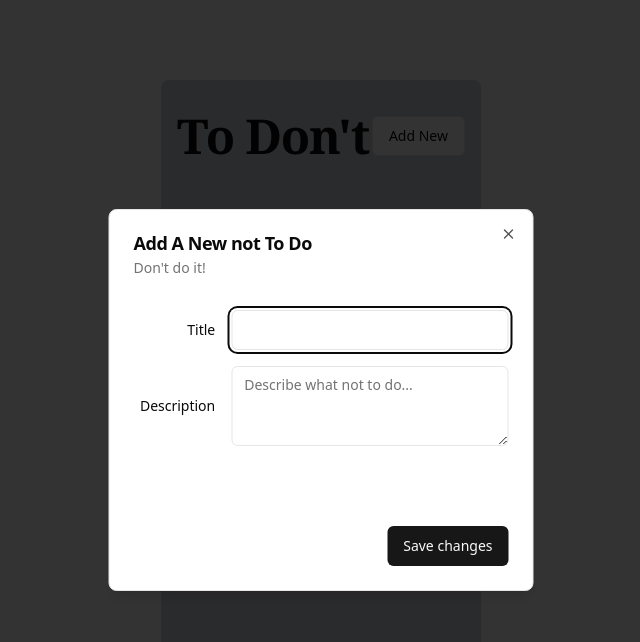
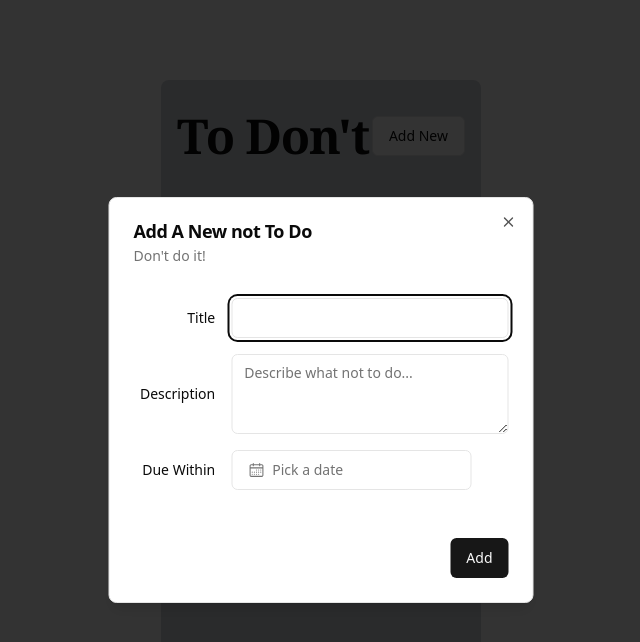
Before and after one commit to Akiful-Islam/Not-ToDo-List, a React (Vite) app: page / in a window 1280 px wide. Both pictures are taken after a click on the button "Add New". Shown: the top 642 px of the page, without its empty margins (319-959 px from the left). Built offline with nearby package versions, Linux system fonts and the light colour scheme.

Commit message:
Add and implement date picker

```diff
--- a/package.json
+++ b/package.json
@@ -12,6 +12,7 @@
   "dependencies": {
     "@hookform/resolvers": "^3.3.4",
     "@radix-ui/react-dialog": "^1.0.5",
+    "@radix-ui/react-icons": "^1.3.0",
     "@radix-ui/react-label": "^2.0.2",
     "@radix-ui/react-popover": "^1.0.7",
     "@radix-ui/react-select": "^2.0.0",
--- a/src/components/AddTodo.tsx
+++ b/src/components/AddTodo.tsx
@@ -11,6 +11,7 @@ import {
 import { Input } from "@/components/ui/input";
 import { Label } from "@/components/ui/label";
 import { Textarea } from "@/components/ui/textarea";
+import { DatePicker } from "@/components/ui/custom/date-picker";
 
 type Props = {
   buttonLabel: string;
@@ -49,12 +50,16 @@ const AddTodo: React.FC<Props> = ({
               placeholder="Describe what not to do..."
             />
           </div>
-          <div className="grid grid-cols-4 items-center gap-4"></div>
-          <div className="grid grid-cols-4 items-center gap-4"></div>
+          <div className="grid grid-cols-4 items-center gap-4">
+            <Label htmlFor="dueDate" className="text-right">
+              Due Within
+            </Label>
+            <DatePicker />
+          </div>
           <div className="grid grid-cols-4 items-center gap-4"></div>
         </div>
         <DialogFooter>
-          <Button type="submit">Save changes</Button>
+          <Button type="submit">Add</Button>
         </DialogFooter>
       </DialogContent>
     </Dialog>
--- /dev/null
+++ b/src/components/ui/custom/date-picker.tsx
@@ -0,0 +1,63 @@
+import * as React from "react";
+import { CalendarIcon } from "@radix-ui/react-icons";
+import { addDays, format } from "date-fns";
+
+import { cn } from "@/lib/utils";
+import { Button } from "@/components/ui/button";
+import { Calendar } from "@/components/ui/calendar";
+import {
+  Popover,
+  PopoverContent,
+  PopoverTrigger,
+} from "@/components/ui/popover";
+import {
+  Select,
+  SelectContent,
+  SelectItem,
+  SelectTrigger,
+  SelectValue,
+} from "@/components/ui/select";
+
+export function DatePicker() {
+  const [date, setDate] = React.useState<Date>();
+
+  return (
+    <Popover>
+      <PopoverTrigger asChild>
+        <Button
+          variant={"outline"}
+          className={cn(
+            "w-[240px] justify-start text-left font-normal",
+            !date && "text-muted-foreground"
+          )}
+        >
+          <CalendarIcon className="mr-2 h-4 w-4" />
+          {date ? format(date, "PPP") : <span>Pick a date</span>}
+        </Button>
+      </PopoverTrigger>
+      <PopoverContent
+        align="start"
+        className="flex w-auto flex-col space-y-2 p-2"
+      >
+        <Select
+          onValueChange={(value) =>
+            setDate(addDays(new Date(), parseInt(value)))
+          }
+        >
+          <SelectTrigger>
+            <SelectValue placeholder="Select" />
+          </SelectTrigger>
+          <SelectContent position="popper">
+            <SelectItem value="0">Today</SelectItem>
+            <SelectItem value="1">Tomorrow</SelectItem>
+            <SelectItem value="3">In 3 days</SelectItem>
+            <SelectItem value="7">In a week</SelectItem>
+          </SelectContent>
+        </Select>
+        <div className="rounded-md border">
+          <Calendar mode="single" selected={date} onSelect={setDate} />
+        </div>
+      </PopoverContent>
+    </Popover>
+  );
+}
```
Also changed, not shown: 1 other file (tests, documents, lock files or other folders).
